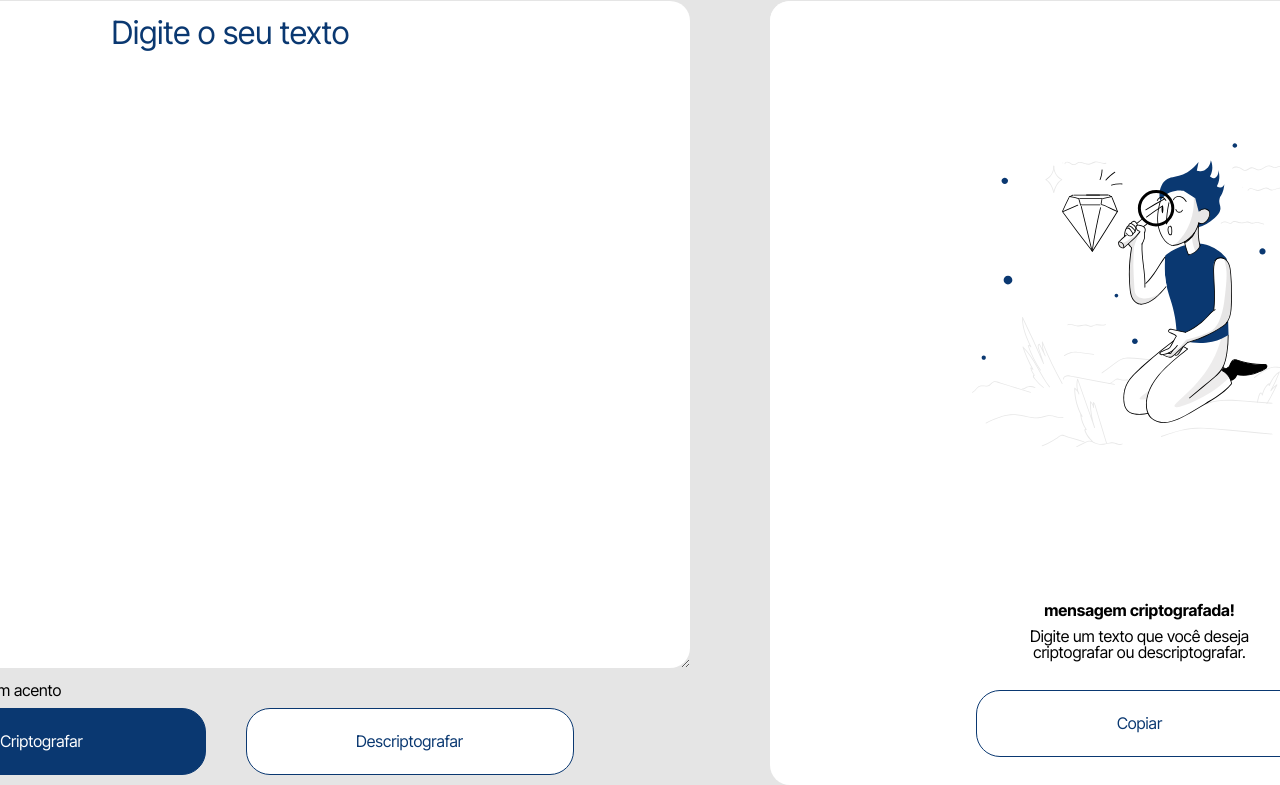
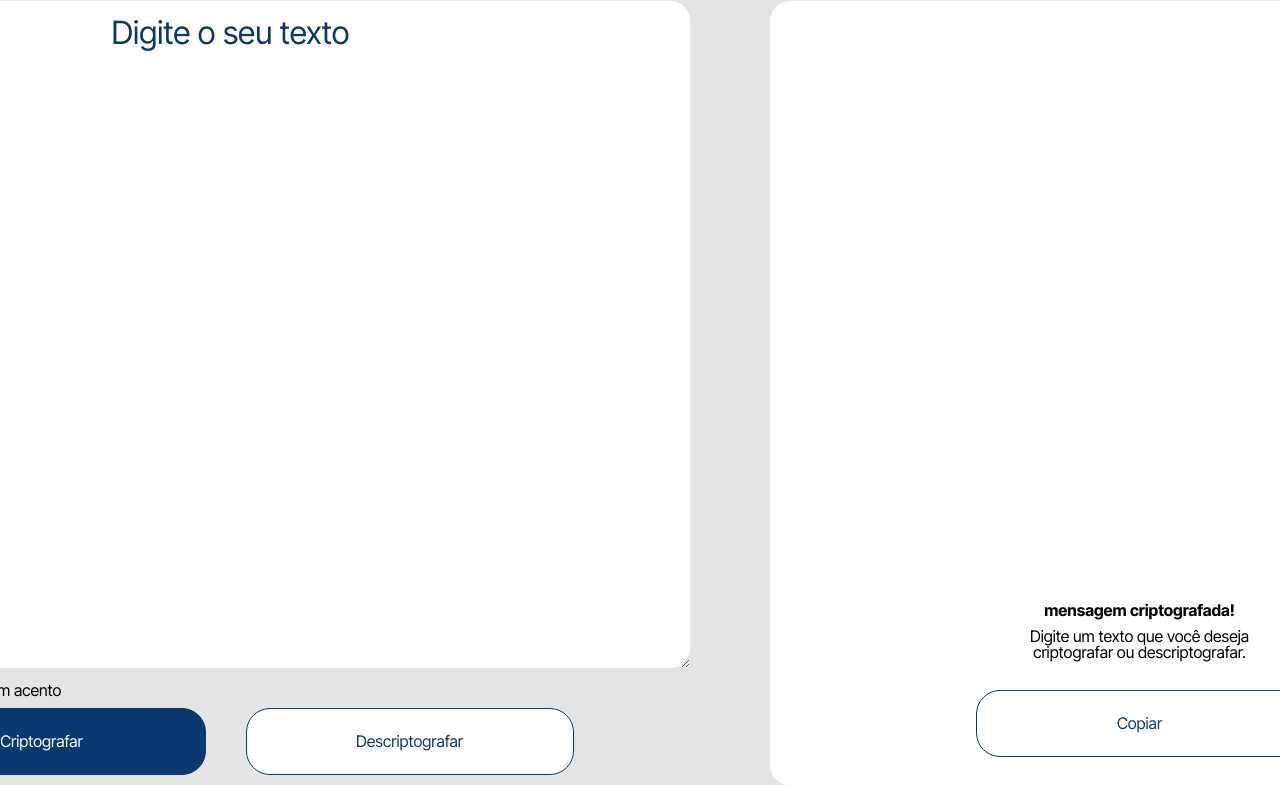
Before and after one commit to HellenAmirati/challenge_encriptador, a plain HTML site: page index.html in a window 1280 px wide. Both pictures are taken after a click on the button "Criptografar". Shown: the part 76-861 px from the top of the page. Drawn offline with Linux system fonts and the light colour scheme.

Commit message:
Esconder botão e imagem

```diff
--- a/script.js
+++ b/script.js
@@ -3,16 +3,18 @@ const mensagem = document.querySelector(".mensagem");
 const mensagemEncontrada = document.querySelector(".titulo-menu-lateral");
 
 
-
 function btnEncriptar(){
     const textoEncriptado = encriptar(textArea.value);
     mensagem.value = textoEncriptado;
-    mensagemEncontrada.textContent = "mensagem criptografada!"
+    mensagemEncontrada.textContent = "mensagem criptografada!";
+    document.querySelector(".btn-copiar").style.display = "inline";
+    mensagem.style.background = "none";
 }
 
 function encriptar(stringEncriptada){
     let matrizCodigo = [["e" , "enter"] , ["i" , "imes"] , ["a" , "ai"] , ["o" , "ober"] , ["u", "ufat"]];
-    stringEncriptada = stringEncriptada.toLowerCase();
+    stringEncriptada = stringEncriptada.toLowerCase().normalize('NFD').replace(/[\u0300-\u036f]/g, '');
+    textArea.value = stringEncriptada;
 
     for(let i = 0; i < matrizCodigo.length; i++){
         if(stringEncriptada.includes(matrizCodigo[i][0])){
--- a/style.css
+++ b/style.css
@@ -104,7 +104,7 @@ main {
 }
 
 .btn-copiar{
-    visibility: visible;
+    display: none;
     margin: 20px;
     border-radius: 24px;
     width: 328px;
```
